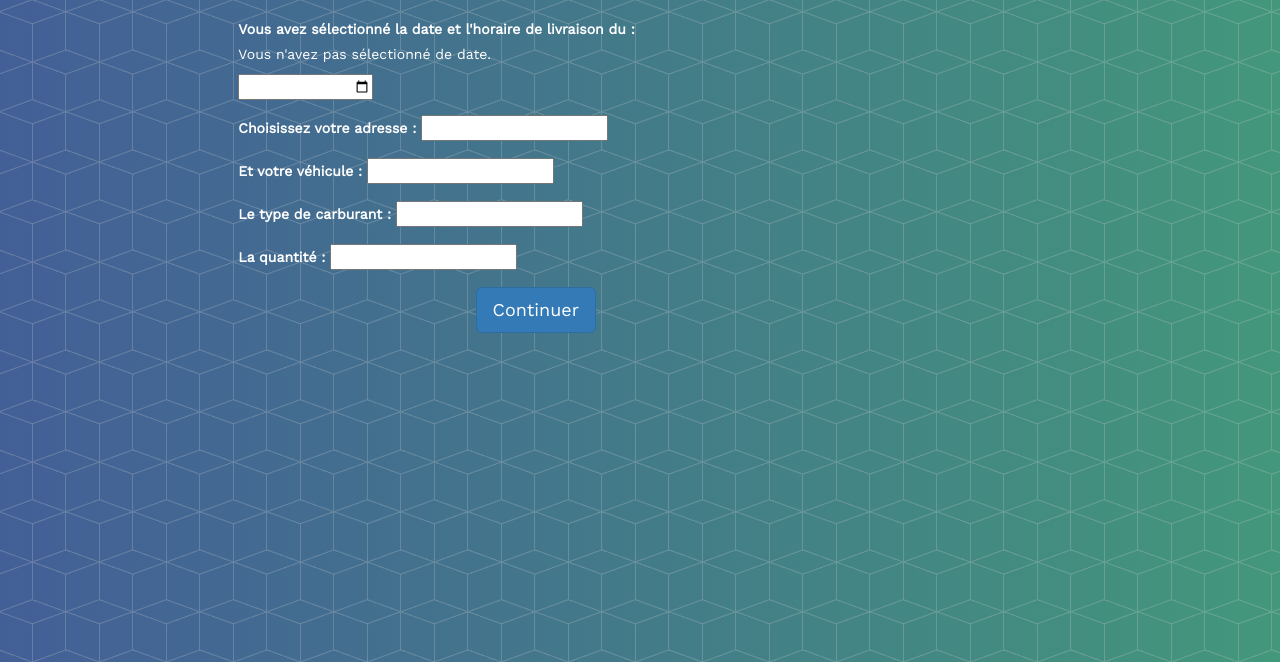
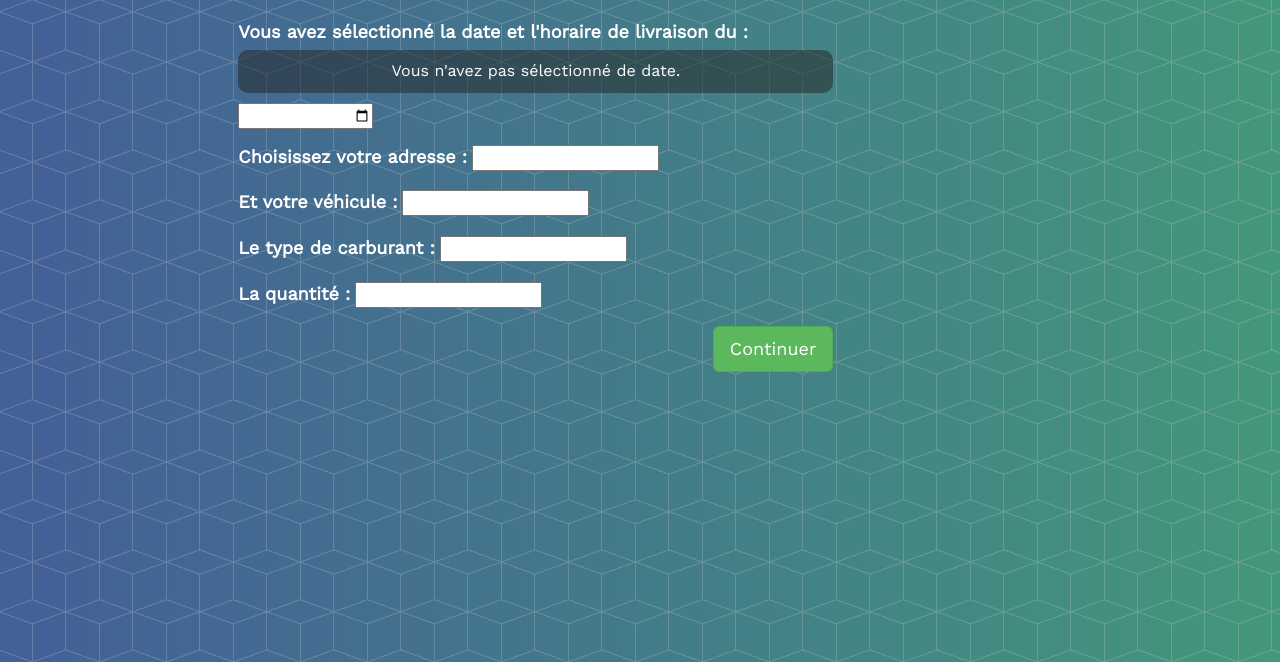
Before and after one commit to gitsignore/wefill, a Django app: template app/templates/book.html in a window 1280 px wide. Shown: the part 51-713 px from the top of the page. Run offline with Django 3.2, Linux system fonts and the light colour scheme; the template is opened without the code that fills it, so the values that code supplies are empty, except form fields; tables that the repository leaves empty hold one stand-in row (values such as "Sample post"); form fields are guessed from the names that the template uses; some libraries are stand-ins or nearby versions.

Commit message:
Ajout logos, finalisation book

```diff
--- a/app/forms/order_form.py
+++ b/app/forms/order_form.py
@@ -22,7 +22,7 @@ class OrderForm(forms.Form):
     address = forms.ChoiceField()
     vehicle = forms.ChoiceField()
     gas_name = forms.ChoiceField()
-    gas_quantity = forms.ChoiceField(widget=forms.Select, choices=GAS_QUANTITY)
+    gas_quantity = forms.ChoiceField(widget=forms.Select(attrs={'class':'selectpicker'}), choices=GAS_QUANTITY)
     date_refill = forms.DateTimeField(widget=forms.HiddenInput())
 
     def __init__(self, data=None, addresses=None, vehicles=None, gas_choices=None, *args, **kwargs):
--- a/app/templates/book.html
+++ b/app/templates/book.html
@@ -7,7 +7,7 @@
 {% endblock %}
 {% block content %}
     {% include 'navbar/navbar.html' %}
-
+    <div id="margin-bottom">
       <div id="calendar" class="container-fluid"></div>
       <div class="container-fluid">
           <div class="col-xs-12 col-md-6 col-md-offset-2">
@@ -34,9 +34,9 @@
                       <label class="control-label">La quantité :</label>
                       {{ form.gas_quantity|add_class:"form-control" }}
                   </div>
-
-                <input class="center-block btn btn-primary btn-lg" type="submit" value="Continuer"/>
+                  <input class="center-block btn btn-success btn-lg" type="submit" value="Continuer"/>
               </form>
+          </div>
       </div>
     </div>
 {% endblock %}
--- a/app/templates/registration/login.html
+++ b/app/templates/registration/login.html
@@ -1,9 +1,10 @@
 {% extends 'base.html' %}
-
+{% load static %}
 {% block title %}Connection{% endblock %}
 
 {% block content %}
   <div class="login">
+    <a href="{% url 'wefill' %}"><img  id="logo_login" alt='wefill' src="{% static 'images/logo.png' %}"></a>
     <h2>Se connecter</h2>
     <form method="post">
         {% if errors %}
--- a/app/templates/registration/register.html
+++ b/app/templates/registration/register.html
@@ -1,9 +1,10 @@
 {% extends 'base.html' %}
-
+{% load static %}
 {% block title %}Inscription{% endblock %}
 
 {% block content %}
     <div class="login">
+      <a href="{% url 'wefill' %}"><img  id="logo_login" alt='wefill' src="{% static 'images/logo.png' %}"></a>
       <h2>S'inscrire</h2>
       <form method="post">
           {% if errors %}
--- a/static/css/calendar.css
+++ b/static/css/calendar.css
@@ -18,9 +18,10 @@ h1 {
 .form-control[readonly],
 fieldset[disabled] {
     border: 1px solid rgba(1, 1, 1, 0.3);
-    background: none;
+    background: #fff;
     border-radius: 4px;
     color: #eee;
+    color:#000;
 }
 
 .form-control option,
@@ -127,3 +128,19 @@ button.list-group-item:hover {
 .list-group .active:focus {
     background: rgba(26, 139, 188, 0.7);
 }
+#margin-bottom > div > div > form > div > label{
+  font-size: 18px;
+}
+
+#margin-bottom > div > div > form > input {
+  float: right;
+  margin-bottom: 50px;
+}
+#date{
+  text-align: center;
+  font-size: 16px;
+  background: rgb(34,34,34); /* for IE */
+  background: rgba(34,34,34,0.5);
+  padding: 10px;
+  border-radius: 10px;
+}
--- a/static/css/styles.css
+++ b/static/css/styles.css
@@ -683,3 +683,30 @@ body > div.wrapper > div.one > table > tbody > tr:hover{
   background: rgb(34,34,34); /* for IE */
   background: rgba(34,34,34,0.75);
 }
+
+#calendar > div.col-xs-12.col-md-8.col-md-offset-2 > table > tbody > tr > td:nth-child(2){
+  padding-right: 30px;
+  border-radius: 0px 5px 5px 0px;
+}
+
+#calendar > div.col-xs-12.col-md-8.col-md-offset-2 > table > tbody > tr > td:nth-child(1){
+  padding-right: 30px;
+  padding-left: 30px;
+  border-radius: 5px 0px 0px 5px;
+}
+
+#margin-bottom > div:nth-child(2) > div > form{
+  margin-bottom: 50px;
+}
+
+#calendar > div.col-xs-12.col-md-8.col-md-offset-2 > table > tbody > tr > td > a{
+  text-decoration: none;
+  font-size: 20px;
+  color: #fff;
+}
+
+#logo_login{
+  width: 150px;
+  display: block;
+  margin: 0 auto;
+}
```
Also changed, not shown: app/templates/profile.html (+8 -0 lines), static/images/delete.png (added). Lines whose indentation alone changed are shown as unchanged.
